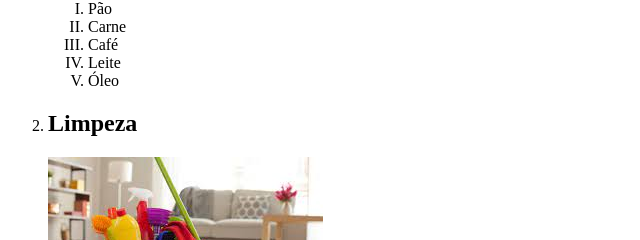
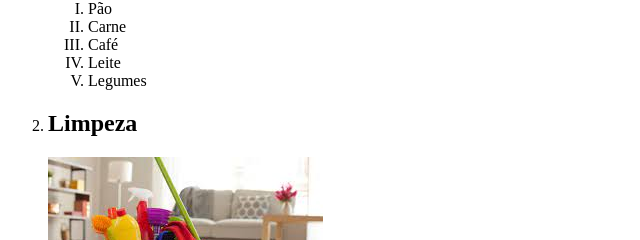
Before and after one commit to Rozendo17/aula10.08, a plain HTML site: page index.html in a window 1280 px wide. Shown: the part 352-592 px from the top of the page, 0-640 px from the left. Drawn offline with Linux system fonts and the light colour scheme.

Commit message:
Update index.html

```diff
--- a/index.html
+++ b/index.html
@@ -21,7 +21,7 @@
                 <li>Carne</li>
                 <li>Café</li>
                 <li>Leite</li>
-                <li>Óleo</li>
+                <li>Legumes</li>
             </ol>
         </li>
 
```
